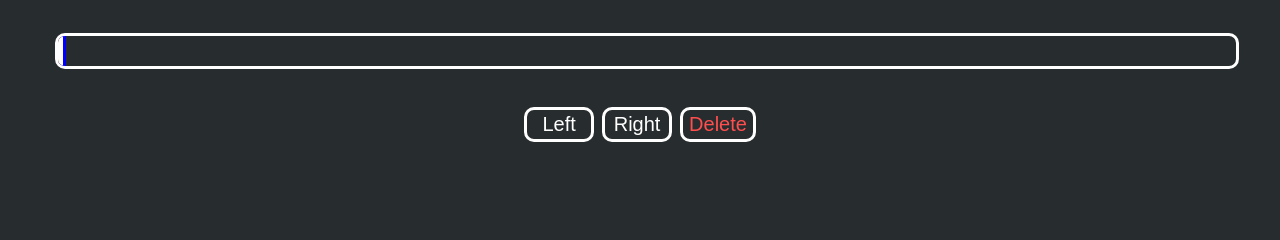
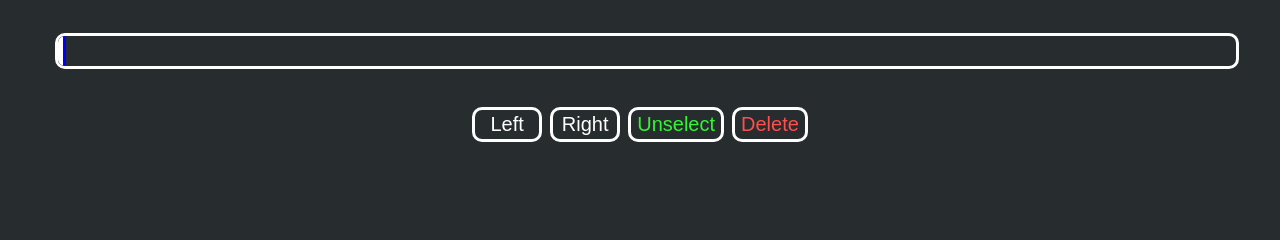
Before and after one commit to Mekala02/e2e-driver, a Flask app: template parts/web_server/templates/data_cleaner.html in a window 1280 px wide. Shown: the part 560-800 px from the top of the page. Run offline with Flask 2, Linux system fonts and the light colour scheme; the template is opened without the code that fills it, so the values that code supplies are empty; some libraries are stand-ins or nearby versions.

Commit message:
working partially

```diff
--- a/parts/web_server/static/script/data_clear_main.js
+++ b/parts/web_server/static/script/data_clear_main.js
@@ -92,3 +92,17 @@ document.getElementById('Progress_Bar').addEventListener("dblclick", function(e)
     }
   }
 })
+
+document.getElementById('Unselect_Button').addEventListener("click", function() {
+  left_marker = data_clear_track.outputs["Left_Marker"]
+  right_marker = data_clear_track.outputs["Right_Marker"]
+  for (const dict of data_clear_track.outputs["Select_List"]){
+    if(dict["Indexes"][0] == left_marker && dict["Indexes"][1] == right_marker){
+      const index = data_clear_track.outputs["Select_List"].indexOf(data_clear_track.outputs["Select_List"])
+      data_clear_track.outputs["Select_List"].splice(index, 1)
+      data_clear_track.send_data({Select_List: data_clear_track.outputs["Select_List"]})
+      data_clear_track.Update_Select_List(undefined, 1)
+      return
+    }
+  }
+})
--- a/parts/web_server/static/styles/data_cleaner.css
+++ b/parts/web_server/static/styles/data_cleaner.css
@@ -1,4 +1,4 @@
-#Bottom #Edit #Delete_Button, #Bottom #Edit #Mark_Right_Button, #Bottom #Edit #Mark_Left_Button {
+#Bottom #Edit #Delete_Button, #Bottom #Edit #Unselect_Button, #Bottom #Edit #Mark_Right_Button, #Bottom #Edit #Mark_Left_Button {
   text-align: center;
   height: 40px;
   width: 120px;
@@ -12,7 +12,7 @@
   border-radius: 10px;
 }
 @media (max-width: 1920px) {
-  #Bottom #Edit #Delete_Button, #Bottom #Edit #Mark_Right_Button, #Bottom #Edit #Mark_Left_Button {
+  #Bottom #Edit #Delete_Button, #Bottom #Edit #Unselect_Button, #Bottom #Edit #Mark_Right_Button, #Bottom #Edit #Mark_Left_Button {
     height: 35px;
     width: auto;
     font-size: 20px;
@@ -566,6 +566,9 @@ body, html {
 #Bottom #Edit #Mark_Right_Button {
   width: 70px;
 }
+#Bottom #Edit #Unselect_Button {
+  color: #34f534;
+}
 #Bottom #Edit #Delete_Button {
   color: #ff4e4e;
 }/*# sourceMappingURL=data_cleaner.css.map */
--- a/parts/web_server/static/styles/data_cleaner.sass
+++ b/parts/web_server/static/styles/data_cleaner.sass
@@ -165,6 +165,10 @@ body, html
             @extend %Buttons
             width: 70px
 
+        #Unselect_Button
+            @extend %Buttons
+            color: #34f534
+
         #Delete_Button
             @extend %Buttons
             color: #ff4e4e
--- a/parts/web_server/templates/data_cleaner.html
+++ b/parts/web_server/templates/data_cleaner.html
@@ -35,6 +35,7 @@
             <div id="Edit">
                 <button id="Mark_Left_Button">Left</button>
                 <button id="Mark_Right_Button">Right</button>
+                <button id="Unselect_Button">Unselect</button>
                 <button id="Delete_Button">Delete</button>
             </div>
         </section>
```
Also changed, not shown: 1 other file.
